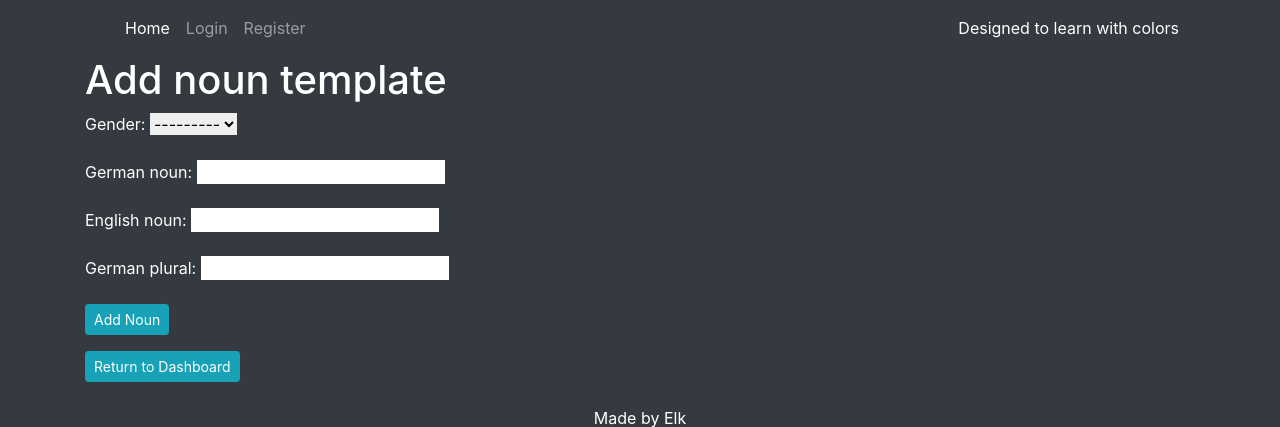
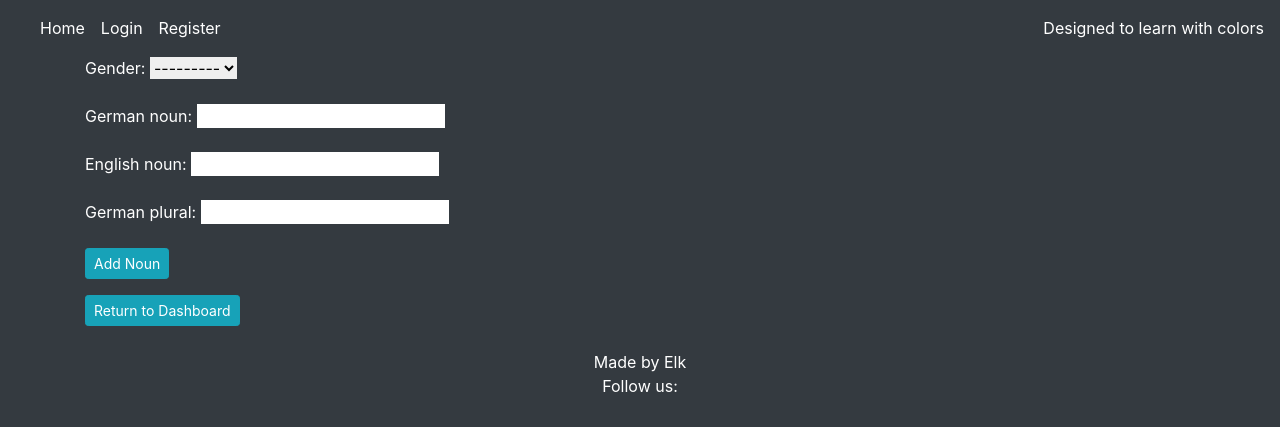
Before and after one commit to LaurePiechaczyk/project4-code-institute-django, a Django app: page /dashboard/add_noun in a window 1280 px wide. Shown: the top 427 px of the page. Run offline with Django 3.2, Linux system fonts and the light colour scheme; data that the repository does not hold is empty; some libraries are stand-ins or nearby versions.

Commit message:
nav bar text and link colors

```diff
--- a/static/css/style.css
+++ b/static/css/style.css
@@ -6,11 +6,6 @@
   margin:0;
   padding:0;
   border:0;
-}
-
-.jumbotron {
-  background: linear-gradient(rgba(0, 0, 0, 0.55),rgba(0, 0, 0, 0.55)) , url(../images/colour.jpg) no-repeat center / cover;
-  color: white;
 }
 
 button {
@@ -27,12 +22,19 @@
 }
 
 /* ------------ HOME */
+.jumbotron {
+  background: linear-gradient(rgba(0, 0, 0, 0.4),rgba(0, 0, 0, 0.4)),
+   url(../images/colour.jpg) no-repeat center / cover;
+  color: white;
+  padding-top : 150px;
+}
+
 .diederdas-btn-group, .dropdown {
   display: flex;
   padding-bottom: 3px;
 }
 
-.diederdas-btn:hover {
+.diederdas-btn:hover, .nav-link:hover {
   background-image: linear-gradient(rgba(0, 0, 0, 0.2) 0 0);
 }
 
--- a/templates/base.html
+++ b/templates/base.html
@@ -26,30 +26,30 @@
 <!-- Navigation -->
 <div class= 'container'>
 
-<nav class="navbar navbar-expand-md navbar-dark bg-dark">
+    <nav class="navbar fixed-top navbar-expand-md navbar-dark bg-dark">
         <a class="navbar-brand" href="#"></a>
         <button class="navbar-toggler" type="button" data-toggle="collapse" data-target="#navbarText" aria-controls="navbarText" aria-expanded="false" aria-label="Toggle navigation">
             <span class="navbar-toggler-icon"></span>
         </button>
         <div class="collapse navbar-collapse" id="navbarText">
             <ul class="navbar-nav mr-auto">
-        <li class="nav-item active">
-            <a class="nav-link" href="{% url 'home' %}">Home <span class="sr-only">(current)</span></a>
+            <li class="nav-item">
+                <a class="nav-link text-white" href="{% url 'home' %}">Home <span class="sr-only">(current)</span></a>
             </li>
 
             {% if user.is_authenticated %}
             <li class="nav-item">
-            <a class="nav-link" href="{% url 'dashboard' %}">Dashboard</a>
+                <a class="nav-link text-white" href="{% url 'dashboard' %}">Dashboard</a>
             </li>
             <li class="nav-item">
-            <a class="nav-link" href="{% url 'account_logout' %}">Logout</a>
+                <a class="nav-link text-white" href="{% url 'account_logout' %}">Logout</a>
             </li>
             {% else %}
             <li class="nav-item">
-            <a class="nav-link" href="{% url 'account_login' %}">Login</a>
+                <a class="nav-link text-white" href="{% url 'account_login' %}">Login</a>
             </li>
             <li class="nav-item">
-            <a class="nav-link" href="{% url 'account_signup' %}">Register</a>
+                <a class="nav-link text-white" href="{% url 'account_signup' %}">Register</a>
             </li>
             {% endif %}
 
```
Lines whose indentation alone changed are shown as unchanged.
